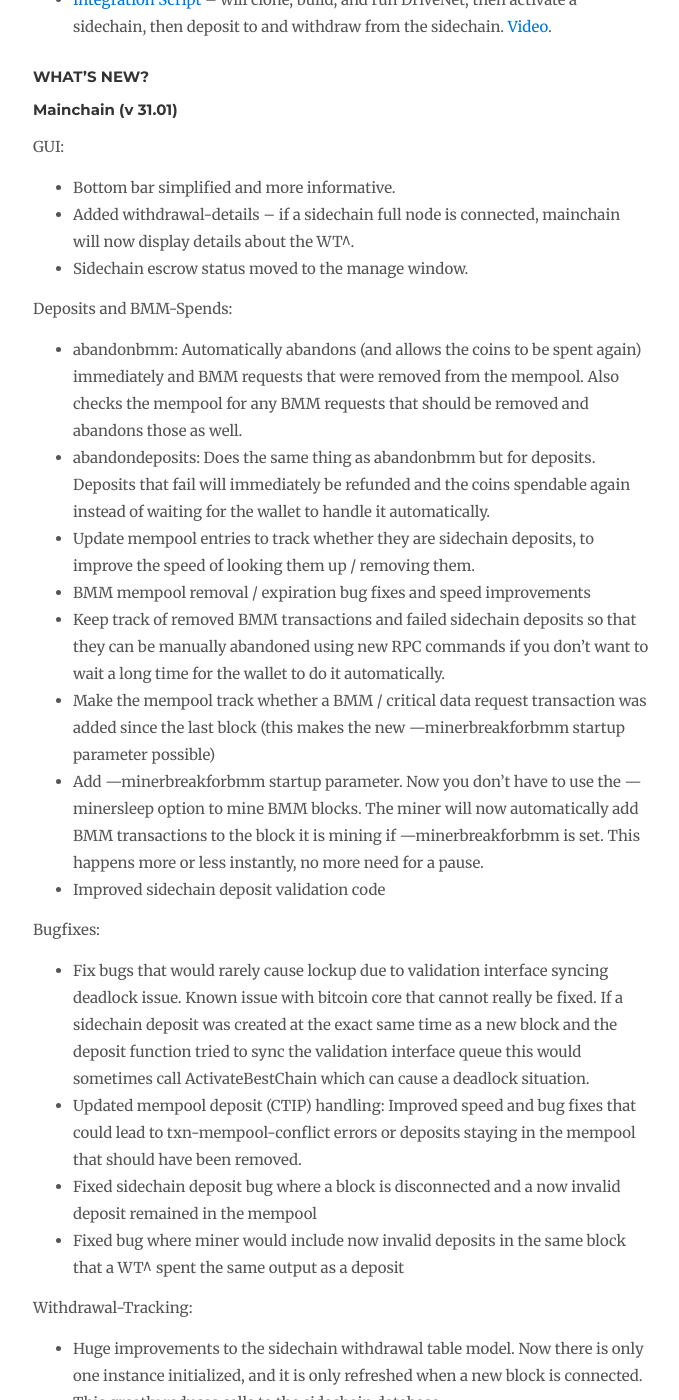
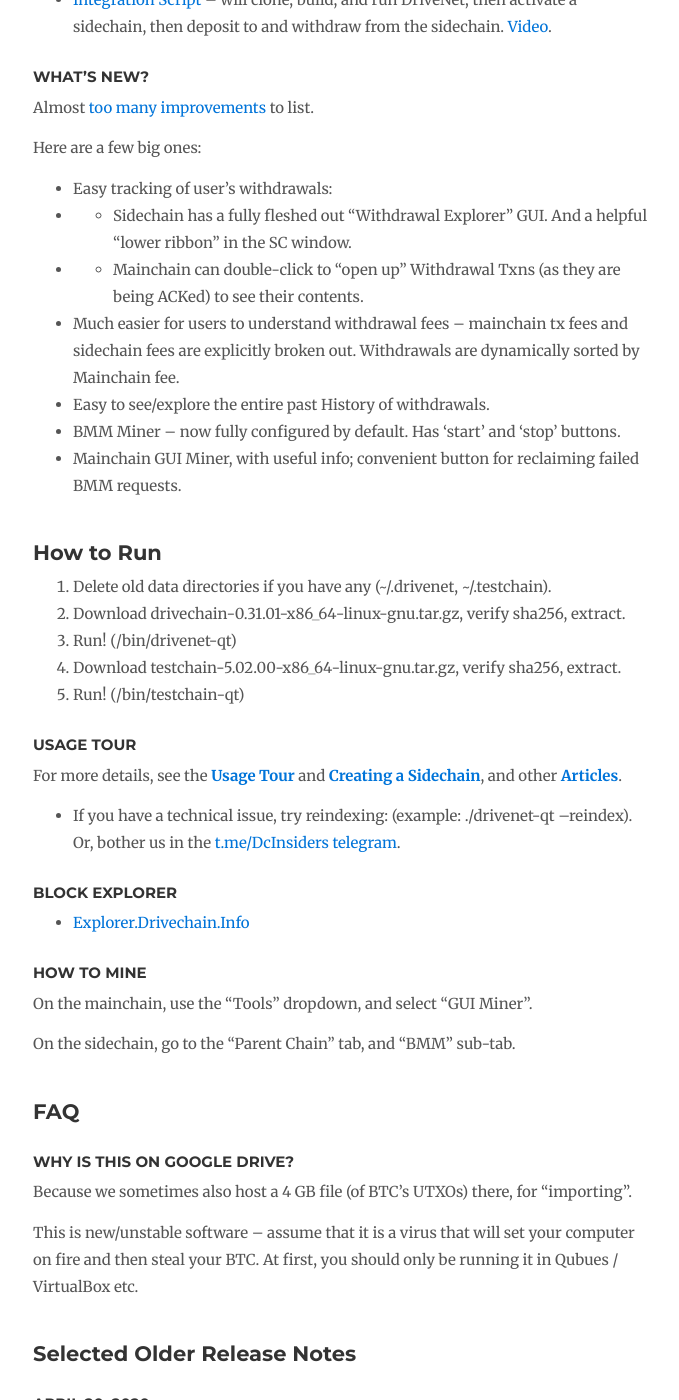
Before and after one commit to drivechain-project/drivechain.info, a Jekyll site: the page built from releases/index.md, in a window 1280 px wide and 1400 px high, scrolled down 629 px. Shown: the whole window, without its empty margins (137-816 px from the left). Built offline with Jekyll 4.4.1, drawn with Linux system fonts in a browser that asks for light colours; our own code applies the rules of GitHub Pages for plain Markdown files; comment, search, counter and statistics services are not loaded; some of the changed text lies outside the part shown.

Commit message:
v33, v06 released

```diff
--- a/releases/index.md
+++ b/releases/index.md
@@ -25,6 +26,73 @@
 * [Integration Script](https://github.com/CryptAxe/DriveChainIntegration) -- will clone, build, and run DriveNet; then activate a sidechain, then deposit to and withdraw from the sidechain. [Video](https://drive.google.com/open?id=1BwSFmXWPLvGyrWP_zo3ZCivqxDvwlZbe).
 
 ### What's New?
+
+Almost [too many](https://github.com/drivechain-project/sidechains/pull/106) [improvements](https://github.com/drivechain-project/mainchain/pull/11) to list.
+
+Here are a few big ones:
+
+* Easy tracking of user's withdrawals:
+* * Sidechain has a fully fleshed out "Withdrawal Explorer" GUI. And a helpful "lower ribbon" in the SC window.
+* * Mainchain can double-click to "open up" Withdrawal Txns (as they are being ACKed) to see their contents.
+* Much easier for users to understand withdrawal fees -- mainchain tx fees and sidechain fees are explicitly broken out. Withdrawals are dynamically sorted by Mainchain fee.
+* Easy to see/explore the entire past History of withdrawals.
+* BMM Miner -- now fully configured by default. Has 'start' and 'stop' buttons.
+* Mainchain GUI Miner, with useful info; convenient button for reclaiming failed BMM requests.
+
+
+## How to Run
+
+1. Delete old data directories if you have any (~/.drivenet, ~/.testchain).
+2. Download drivechain-0.31.01-x86_64-linux-gnu.tar.gz, verify sha256, extract.
+3. Run! (/bin/drivenet-qt)
+4. Download testchain-5.02.00-x86_64-linux-gnu.tar.gz, verify sha256, extract.
+5. Run! (/bin/testchain-qt)
+
+### Usage Tour
+
+For more details, see the [**Usage Tour**](http://www.drivechain.info/blog/usage-tour/) and [**Creating a Sidechain**](http://www.drivechain.info/blog/adding-a-sidechain/), and other [**Articles**](http://www.drivechain.info/archive/).
+
+* If you have a technical issue, try reindexing: (example: ./drivenet-qt --reindex). Or, bother us in the [t.me/DcInsiders telegram](t.me/DcInsiders).
+
+### Block Explorer
+
+* [Explorer.Drivechain.Info](http://explorer.drivechain.info/)
+
+
+
+<!--
+
+1. Delete old data directories if you have any (~/.drivenet, ~/.testchain).
+2. Download drivechain-0.30.00-x86_64-linux-gnu.tar.gz, verify sha256, extract.
+3. Start DriveNet-30. It will create some directories, give an error message about loaded coins, then exit.
+4. Download loaded_coins_590000.tar.gz, verify sha256, extract.
+5. Move loaded_coins_590000.dat to ~/.drivenet/loaded_coins.dat
+6. Start DriveNet-25 again. It will install the UTXO set into your node (~10 minutes).
+
+Feel free to [ask for testcoins](www.t.me/DcInsiders), or start mining to collect coins.
+
+-->
+
+### How to Mine
+
+On the mainchain, use the "Tools" dropdown, and select "GUI Miner".
+
+On the sidechain, go to the "Parent Chain" tab, and "BMM" sub-tab.
+
+
+
+## FAQ
+
+### Why is this on Google Drive?
+
+Because we sometimes also host a 4 GB file (of BTC's UTXOs) there, for "importing".
+
+This is new/unstable software -- assume that it is a virus that will set your computer on fire and then steal your BTC. At first, you should only be running it in Qubues / VirtualBox etc.
+
+
+## Selected Older Release Notes
+
+### April 20, 2020
 
 #### Mainchain (v 31.01)
 
```
Also changed, not shown: other parts of releases/index.md (+5 -58 lines).
